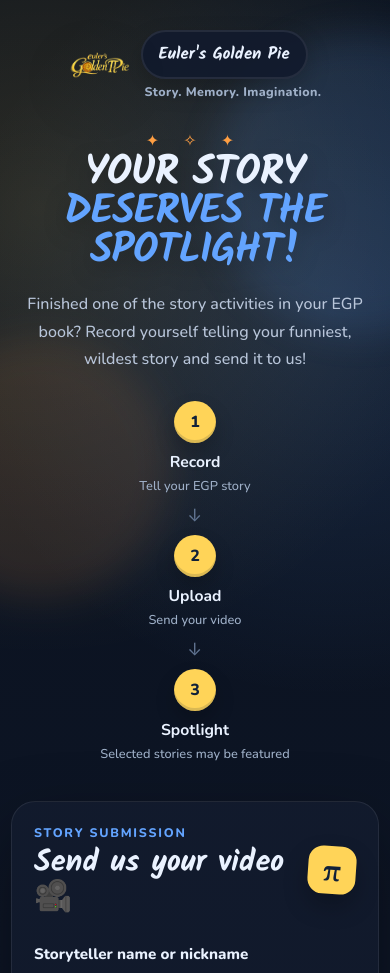
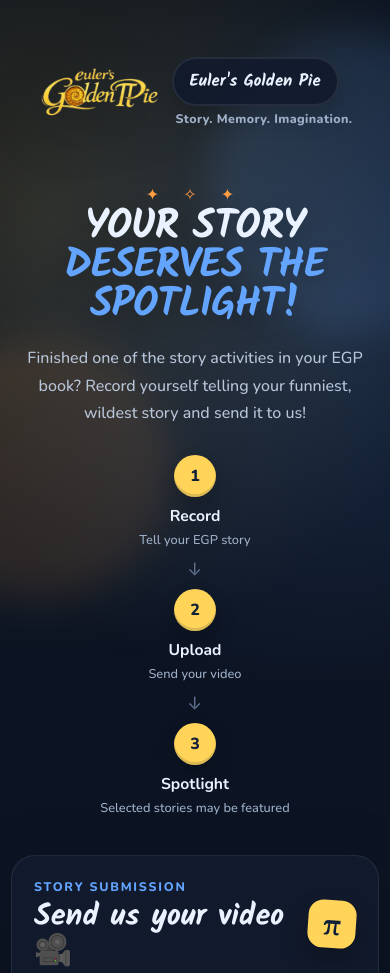
Before and after one commit to sid-arch/EGP-Book-Submission, a plain HTML site: page index.html in a window 390 px wide. Shown: the top 973 px of the page. Drawn offline with nearby package versions, Linux system fonts and the light colour scheme.

Commit message:
Add files via upload

```diff
--- a/styles.css
+++ b/styles.css
@@ -430,6 +430,6 @@
   .pie-mark { width: 48px; height: 48px; border-radius: 15px; font-size: 1.7rem; }
   .consent-note { margin-left: 0; }
   .brand-lockup { gap: 10px; }
-  .brand-logo { width: 62px; height: 62px; }
+  .brand-logo { width: 124px; height: 124px; }
   .brand-sub { font-size: .78rem; }
 }
```
Also changed, not shown: 1 other file.
